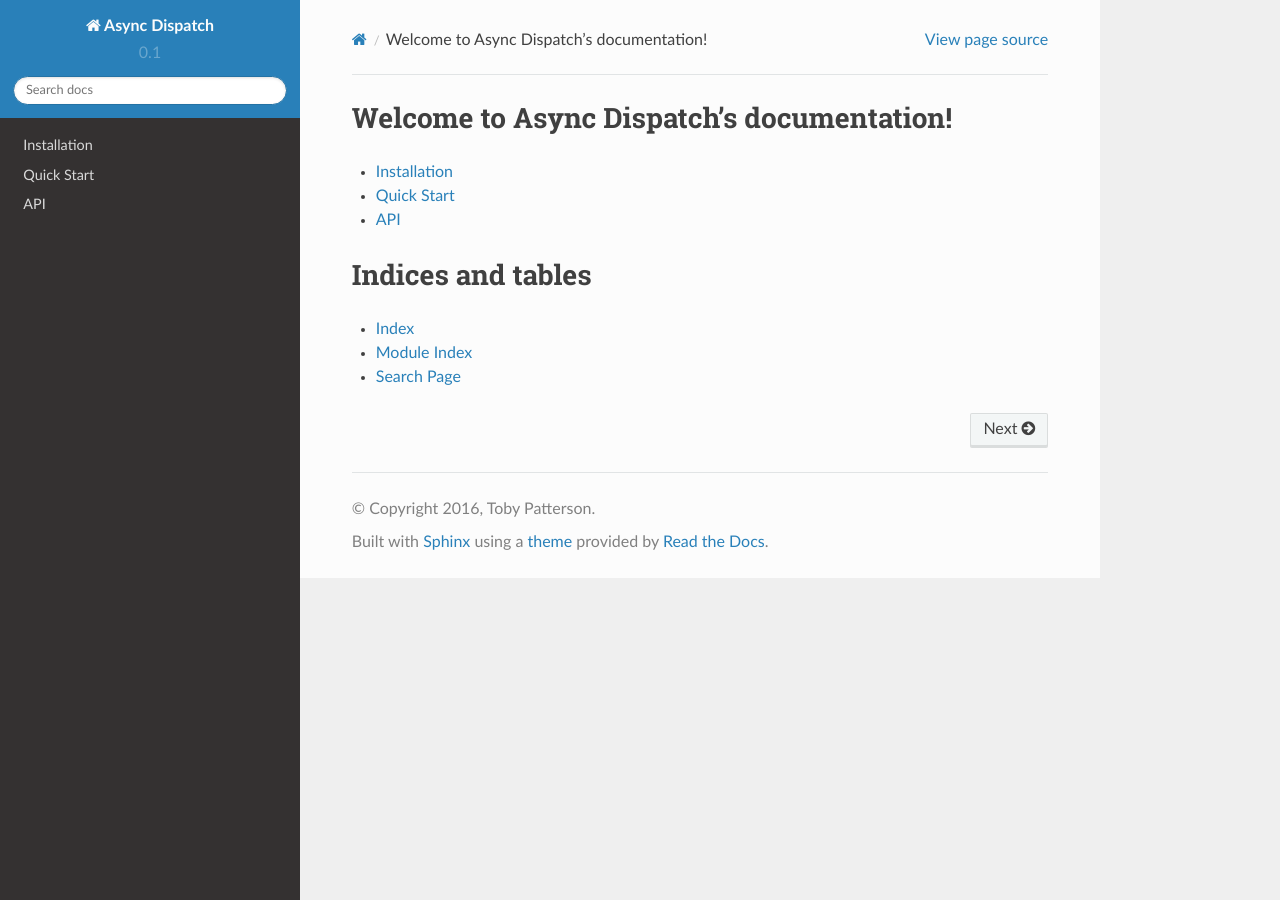
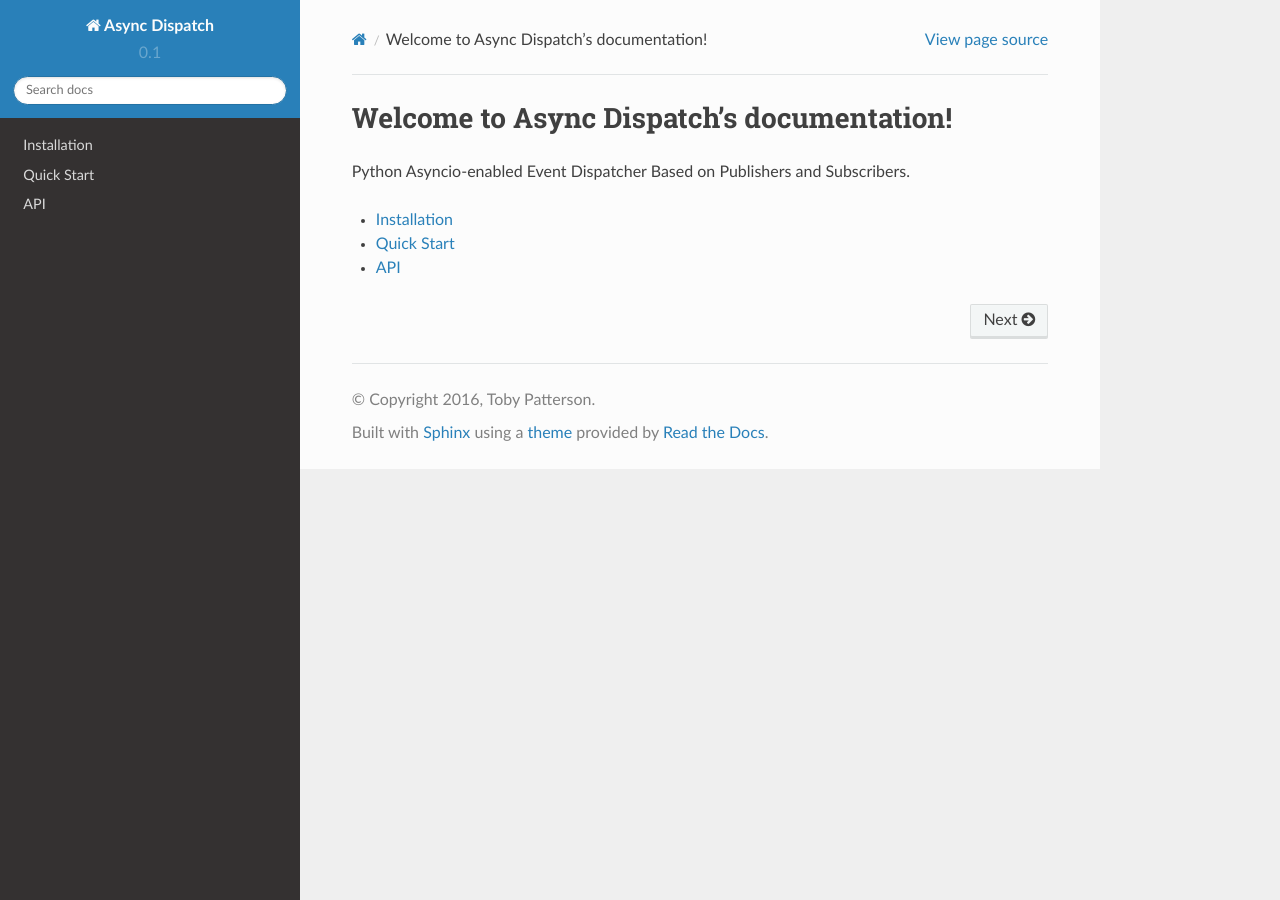
Before and after one commit to tobypatterson/async-dispatch, a Sphinx documentation site: the page built from docs/index.rst, in a window 1280 px wide. Built offline with Sphinx 7.4.7 and the Read the Docs theme 2.0.0, drawn with Linux system fonts in a browser that asks for light colours.

```diff
--- a/docs/conf.py
+++ b/docs/conf.py
@@ -17,9 +17,10 @@
 # add these directories to sys.path here. If the directory is relative to the
 # documentation root, use os.path.abspath to make it absolute, like shown here.
 #
-import os
+from os.path import abspath, dirname
 import sys
-sys.path.insert(0, os.path.abspath('..'))
+parent_dir = dirname(dirname(abspath(__file__)))
+sys.path.append(parent_dir)
 
 # -- General configuration ------------------------------------------------
 
--- a/docs/index.rst
+++ b/docs/index.rst
@@ -6,16 +6,11 @@
 Welcome to Async Dispatch's documentation!
 ==========================================
 
+Python Asyncio-enabled Event Dispatcher Based on Publishers and Subscribers.
+
 .. toctree::
    :maxdepth: 2
 
    install
    quickstart
    api
-
-Indices and tables
-==================
-
-* :ref:`genindex`
-* :ref:`modindex`
-* :ref:`search`
```
Also changed, not shown: README.rst (+9 -0 lines).
